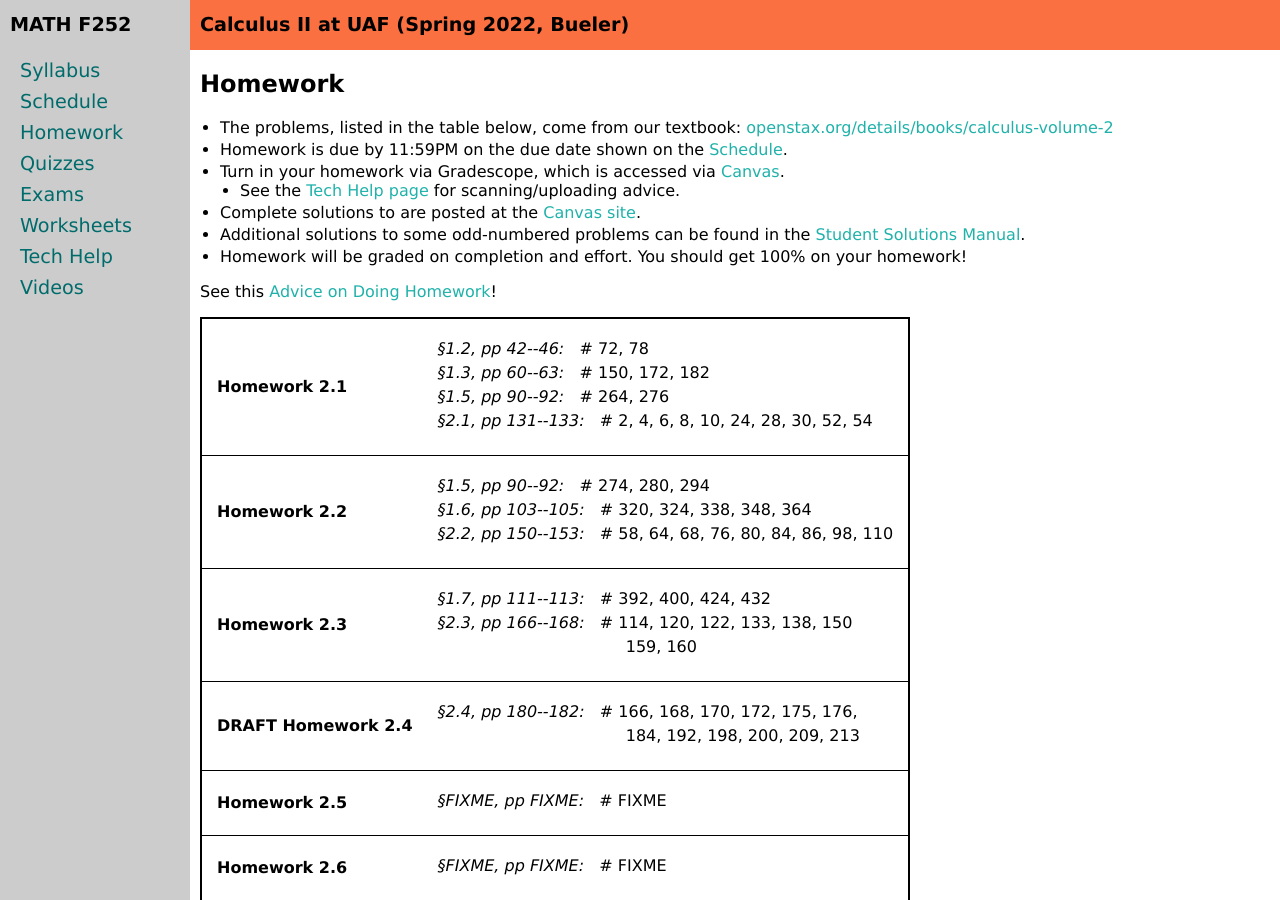
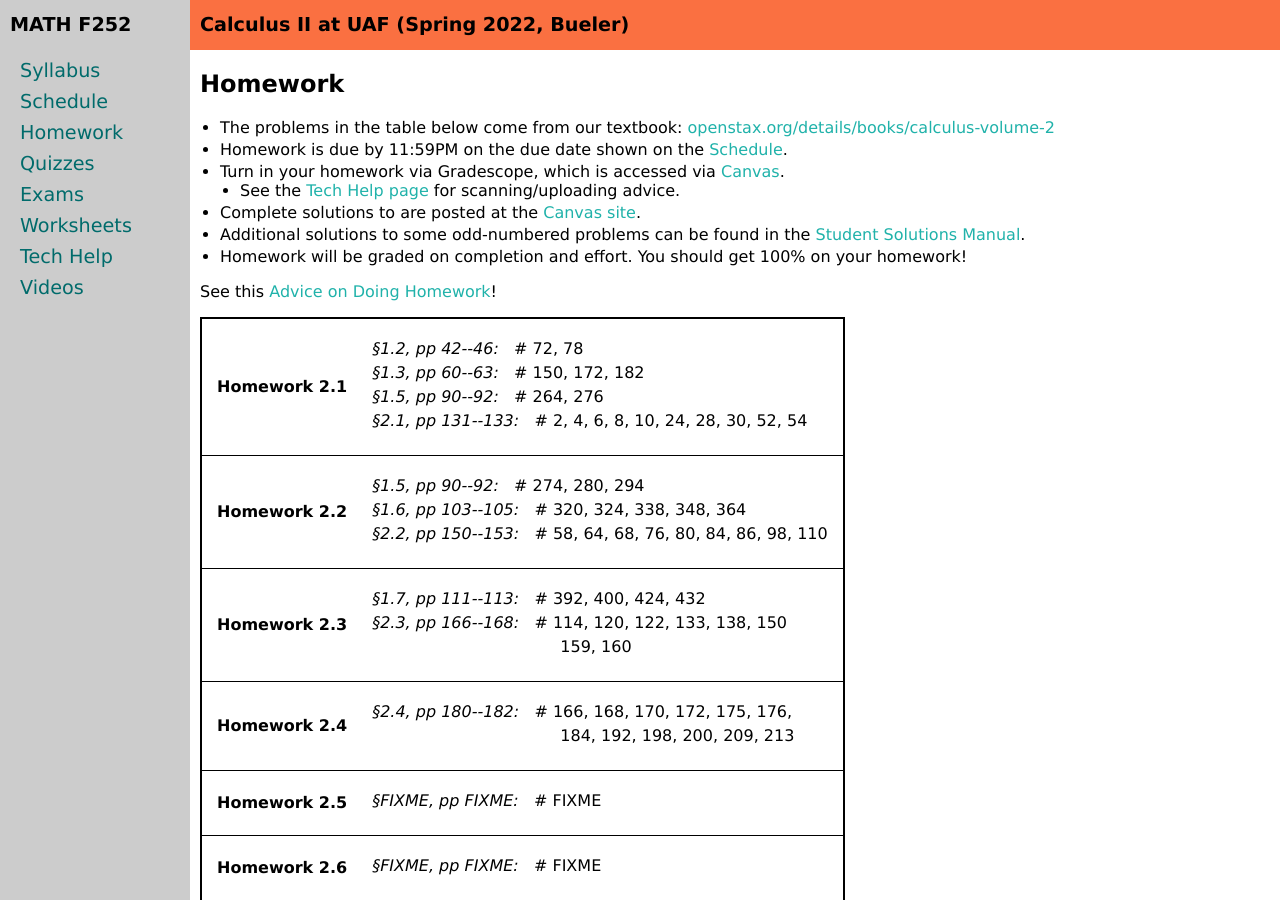
Before and after one commit to uaf-math/calc2, a Jekyll site: the page built from homework.md, in a window 1280 px wide and 900 px high. Built offline with Jekyll 4.4.1, drawn with Linux system fonts in a browser that asks for light colours.

Commit message:
Homework 2.4 as is.

```diff
--- a/_data/homework.yml
+++ b/_data/homework.yml
@@ -34,7 +34,7 @@ homework:
     pages: 166--168
     problems: 114, 120, 122, 133, 138, 150
     cont: 159, 160
-- name: DRAFT Homework 2.4
+- name: Homework 2.4
   sections:
   - section: 2.4
     pages: 180--182
--- a/homework.md
+++ b/homework.md
@@ -5,7 +5,7 @@ title: Homework
 
 ## Homework
 
-  * The problems, listed in the table below, come from our textbook: [openstax.org/details/books/calculus-volume-2](https://openstax.org/details/books/calculus-volume-2)
+  * The problems in the table below come from our textbook: [openstax.org/details/books/calculus-volume-2](https://openstax.org/details/books/calculus-volume-2)
   * Homework is due by 11:59PM on the due date shown on the [Schedule](assets/general/schedule.pdf).
   * Turn in your homework via Gradescope, which is accessed via [Canvas](https://canvas.alaska.edu/courses/7049).
     * See the [Tech Help page](techHelp.html) for scanning/uploading advice.
```
